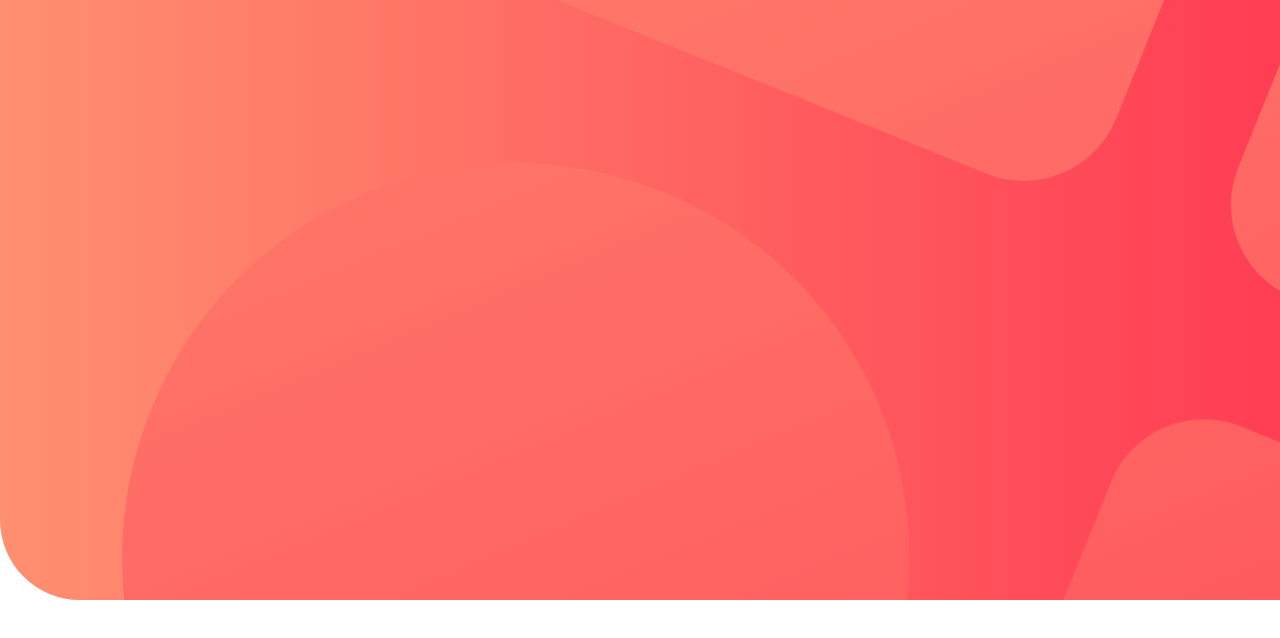
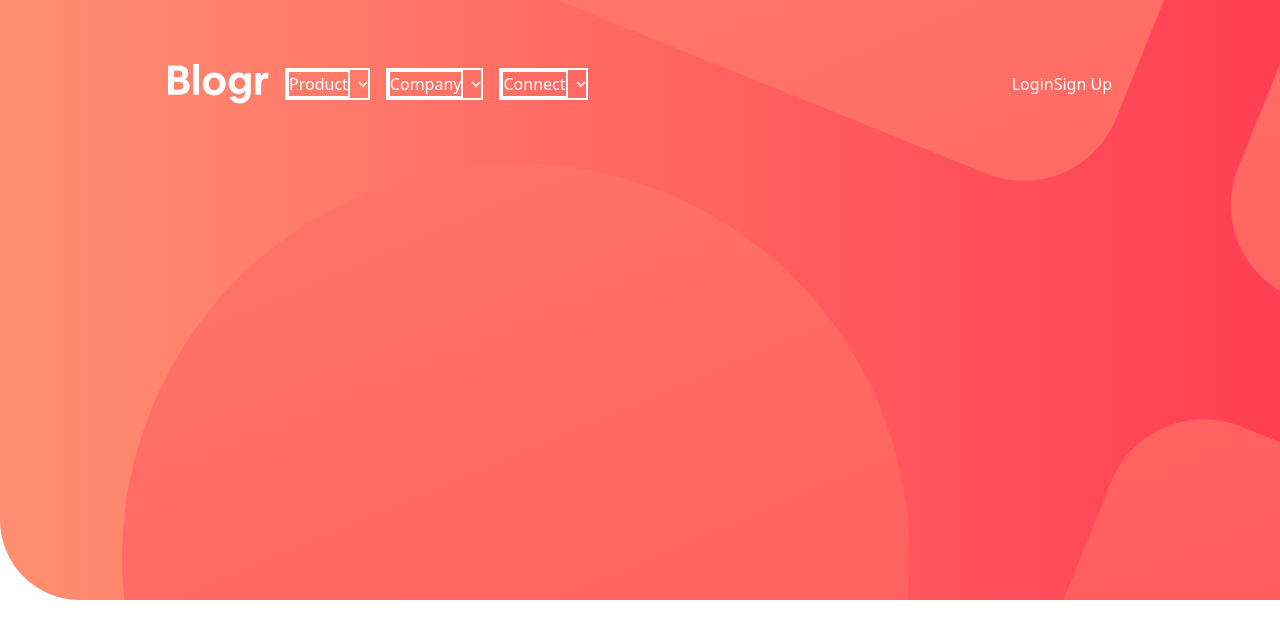
Before and after one commit to mikedeleon9/Blog-Landing-Page, a React (Vite) app: page / in a window 1280 px wide. Shown: the top 638 px of the page. Built offline with nearby package versions, Linux system fonts and the light colour scheme.

Commit message:
done for the day

```diff
--- a/index.html
+++ b/index.html
@@ -6,6 +6,9 @@
     <meta name="viewport" content="width=device-width, initial-scale=1.0" />
     <title>Vite + React</title>
     <link rel="stylesheet" href="./src/index.css">
+    <link rel="preconnect" href="https://fonts.googleapis.com">
+<link rel="preconnect" href="https://fonts.gstatic.com" crossorigin>
+<link href="https://fonts.googleapis.com/css2?family=Overpass:ital,wght@0,100..900;1,100..900&family=Ubuntu:ital,wght@0,300;0,400;0,500;0,700;1,300;1,400;1,500;1,700&display=swap" rel="stylesheet">
   </head>
   <body>
     <div id="root"></div>
--- a/src/components/Header.jsx
+++ b/src/components/Header.jsx
@@ -1,11 +1,34 @@
-import desktopBG from '../images/bg-pattern-intro-desktop.svg';
+import arrowIcon from "../images/icon-arrow-light.svg"
+import mainLogo from "../images/logo.svg"
+
 
 
 export default function Header(){
+    const headerItems = ["Product", "Company", "Connect"]
+
     return(
-        <div className=" flex header-div h-3/4 relative">
+        <div className="  header-div h-3/4">
+            <div className="flex items-center justify-between px-42 py-16">
 
+          <header className="flex items-center gap-4 ">
+           <img src={mainLogo} alt="main-logo" />
+            <ul className="flex items-center gap-4 text-white ">
+            {headerItems.map(item => {
+                return (
+                    <div className="flex items-center gap-2 border-2">
+                        <li className="border-2">{item}</li>
+                        <img src={arrowIcon} />
+                    </div>
+                )
+            })}
+            </ul>
 
+          </header>
+          <div className="flex items-center text-white">
+            <p>Login</p>
+            <button>Sign Up</button>
+          </div>
+          </div>
         </div>
     )
 }
--- a/src/index.css
+++ b/src/index.css
@@ -1,6 +1,8 @@
 @import "tailwindcss";
 
+*{
 
+}
 
 .header-div{
   background:
@@ -10,4 +12,5 @@
   background-position: 25% 50% ;
   border-bottom-left-radius: 5rem;
   background-size: auto;
+
 }
```
